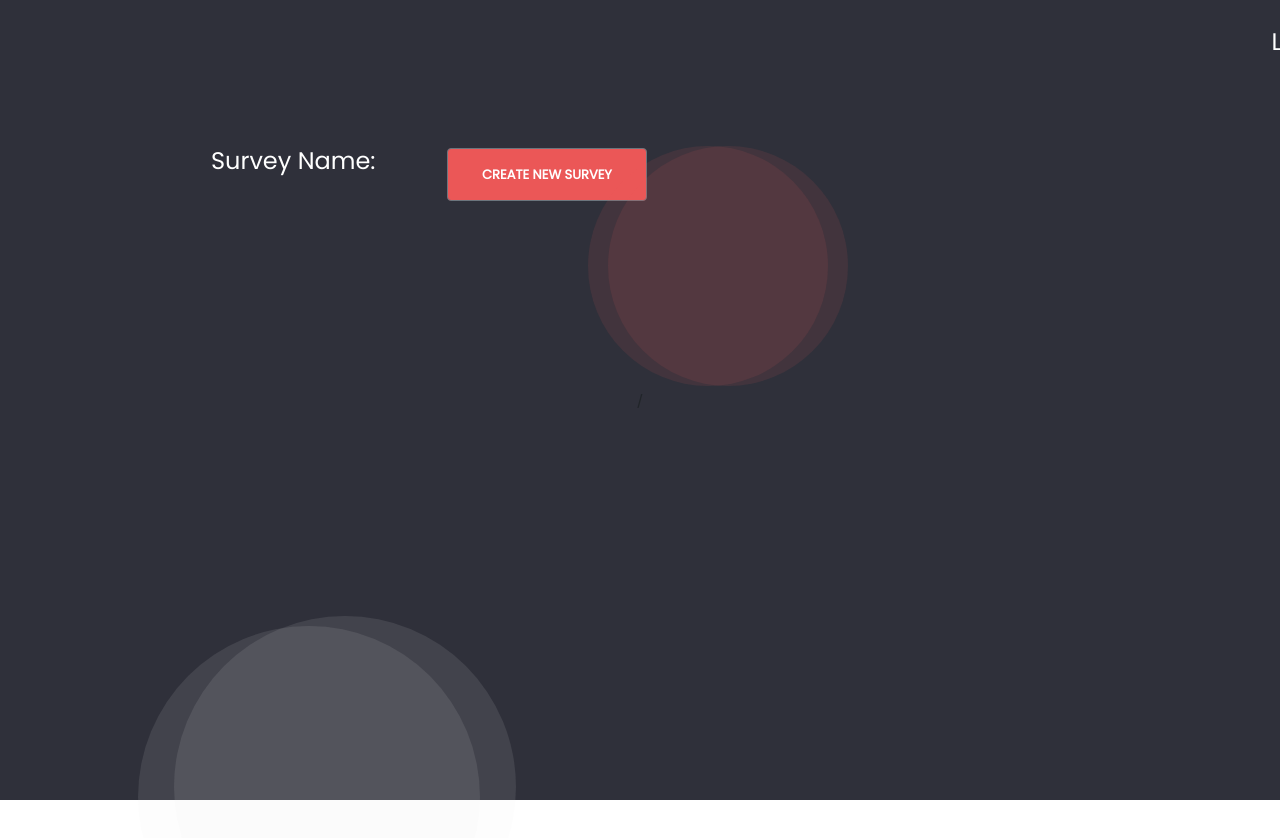
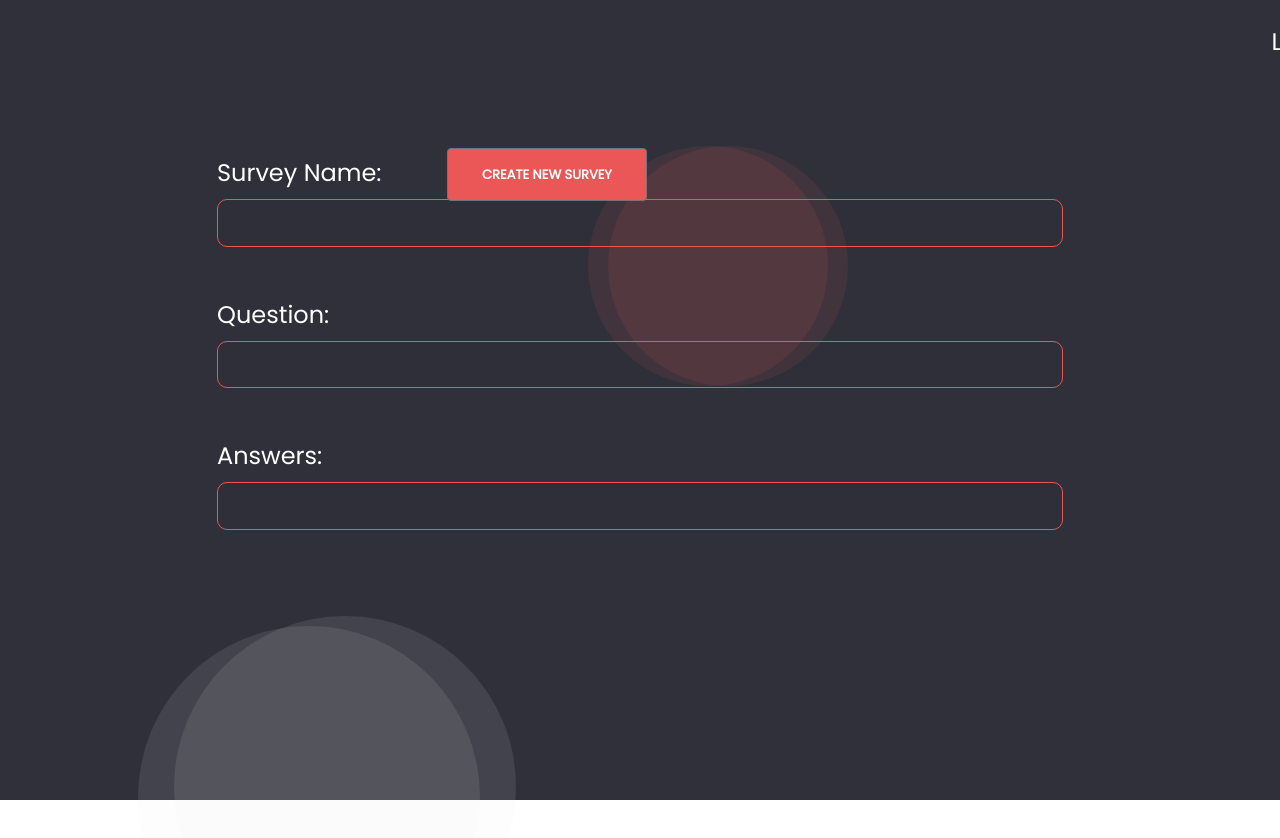
Before and after one commit to LizGlazar/SurveyApp, a React (Create React App) app in the folder frontend/survey-app/: page /coordinators-create-survey-page in a window 1280 px wide. Shown: the top 838 px of the page. Built offline with nearby package versions, Linux system fonts and the light colour scheme.

Commit message:
Implementing Coordinators Survey List Page (continued)

```diff
--- a/frontend/survey-app/src/Assets/css/surveyapp.css
+++ b/frontend/survey-app/src/Assets/css/surveyapp.css
@@ -395,21 +395,93 @@ xxxxxxxxxxxxxxxxxxxxxxxxxxxxxxxxxxxxxxxxxxxxxxxxxxxxxxxxxxxxxxxxxxxxxxxxxxxxxxxx
         /*xxxxxxxxxxxxxxxxxxxxxxxxxxxxxxxxxxxxxxxxxxxxx
         CREATE SURVEY PAGE
         xxxxxxxxxxxxxxxxxxxxxxxxxxxxxxxxxxxxxxxxxxxx*/
+        #create-survey-page-container {
+              width: 70%;
+              height: 70%;
+              display: -webkit-box;
+              display: -ms-flexbox;
+              display: flex;
+              -webkit-box-pack: left;
+              -ms-flex-pack: left;
+              justify-content: left;
+              -webkit-box-align: left;
+              -ms-flex-align: left;
+              align-items: left;
+              -webkit-box-orient: vertical;
+              -webkit-box-direction: normal;
+              -ms-flex-direction: column;
+              flex-direction: column;
+              margin-top: 20px;
+            }
 
-        #create-survey-page-text {
-          position: absolute;
-          width: 168px;
-          height: 24px;
-          left: 211px;
-          top: 149px;
-
-          font-family: Poppins;
-          font-style: normal;
-          font-weight: 500;
-          font-size: 24px;
-          line-height: 24px;
-          /* identical to box height, or 100% */
+        #input-group-create-survey-page{
+            color: white;
+            text-align: left;
+            font-family: Poppins, sans-serif;
+            font-size: 24px;
+            /*display: -webkit-box;
+            display: -ms-flexbox;*/
+            display: flex;
+            /*-webkit-box-orient: vertical;
+            -webkit-box-direction: normal;*/
+            -ms-flex-direction: column;
+            flex-direction: column;
+            padding: 25px;
+            flex-wrap: wrap;
 
 
-          color: #FFFFFF;
         }
+
+        #input-create-survey-page-name {
+          height: 2.5em;
+          border-radius:10px;
+          border: 1px solid #EB5757;
+          padding: 13px;
+          font-family: Poppins, sans-serif;
+          font-size: 19px;
+          color: white;
+          background: rgba(15, 15, 15, 0.01);
+
+
+        }
+
+        #input-create-survey-page-question {
+          height: 2.5em;
+          border-radius:10px;
+          border: 1px solid #EB5757;
+          padding: 13px;
+          font-family: Poppins, sans-serif;
+          font-size: 19px;
+          color: white;
+          background: rgba(15, 15, 15, 0.01);
+
+        }
+
+        #input-create-survey-page-answers {
+          height: 2.5em;
+          border-radius: 10px;
+          border: 1px solid #EB5757;
+          padding: 13px;
+          font-family: Poppins, sans-serif;
+          font-size: 19px;
+          color: white;
+          background: rgba(15, 15, 15, 0.01);
+
+
+
+        }
+
+        .button-area-line {
+          margin: 10px auto;
+          display: -webkit-box;
+          display: -moz-box;
+          display: -ms-flexbox;
+          display: -webkit-flex;
+          display: flex;
+          -webkit-flex-direction: row;
+          -moz-flex-direction: row;
+          flex-direction: row;
+          justify-content: space-between;
+          flex-wrap: nowrap;
+          max-width: 90%;
+        }
--- a/frontend/survey-app/src/components/pages/CoordinatorsCreateSurveyPage.js
+++ b/frontend/survey-app/src/components/pages/CoordinatorsCreateSurveyPage.js
@@ -5,12 +5,41 @@ import Ellipse from '../ellipseComponent/ellipse';
 
 function CoordinatorsCreateSurveyPage() {
   return (
-    <div>
+    <div id="create-survey-page-container">
       <form>
-        <h1 id="create-survey-page-text">Survey Name:</h1>
+            <div id="input-group-create-survey-page">
 
+              <label>Survey Name:</label>
+              <input
+                type="text"
+                id="input-create-survey-page-name"
 
-        /<Button id="button-create-new-survey-text" variant="btn btn-success" onClick={() => history.push('/signup')}>CREATE NEW SURVEY</Button>
+                />
+                </div>
+
+              <div id="input-group-create-survey-page">
+              <label>Question:</label>
+              <input
+                type="text"
+                id="input-create-survey-page-question"
+
+                />
+                </div>
+
+              <div id="input-group-create-survey-page">
+              <label>Answers:</label>
+              <input
+                type="text"
+                id="input-create-survey-page-answers"
+
+                />
+
+                </div>
+
+                <div className="button-area-line">
+                <Button id="button-create-new-survey-text" variant="btn btn-success" onClick={() => history.push('/signup')}>CREATE NEW SURVEY</Button>
+                </div>
+
 
       </form>
 
```
